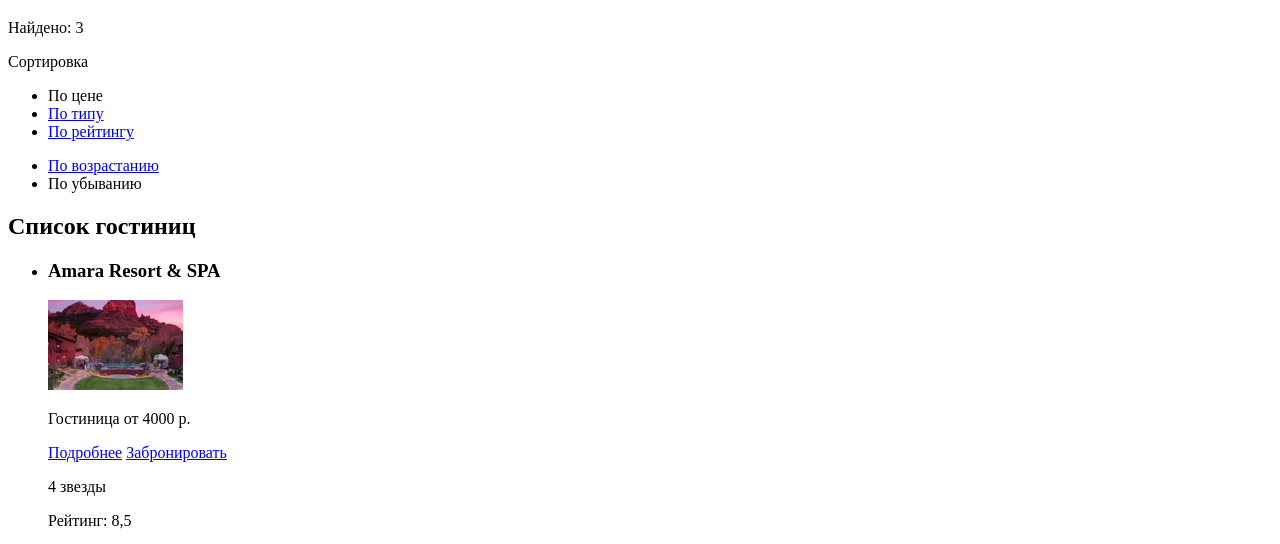
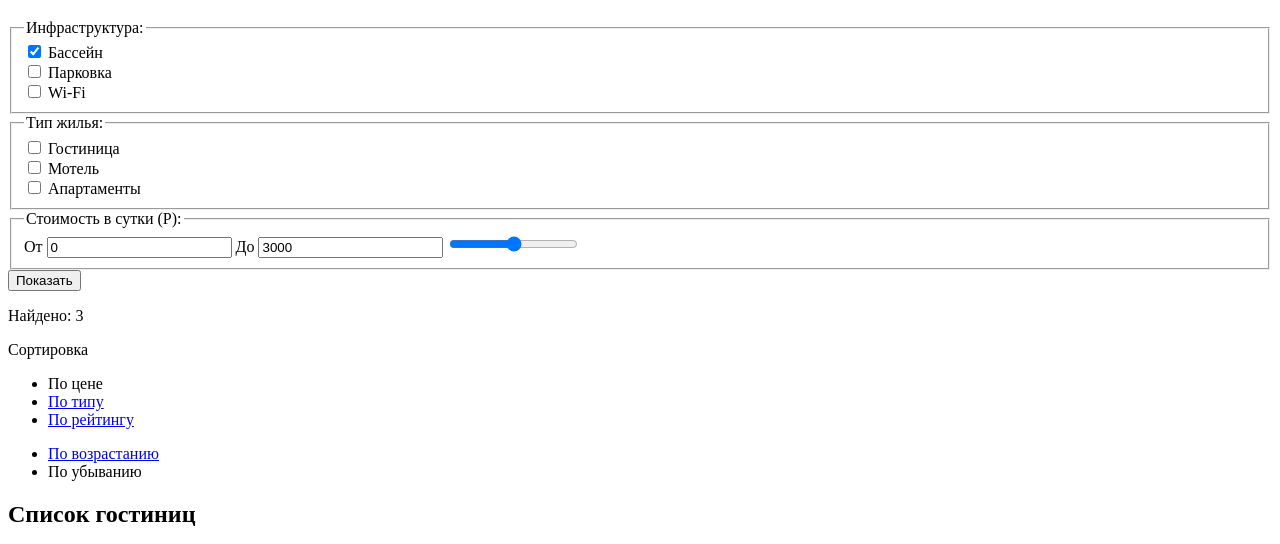
Before and after one commit to ADBrusov/1072293-sedona-27, a plain HTML site: page catalog.html in a window 1280 px wide. Shown: the part 232-776 px from the top of the page. Drawn offline with Linux system fonts and the light colour scheme.

Commit message:
Добавил форму фильтра

```diff
--- a/catalog.html
+++ b/catalog.html
@@ -20,7 +20,39 @@
     </header>
     <main>
       <h1 class="visually-hidden">Гостиницы Седоны</h1>
-      <!-- Здесь обязательно появится форма -->
+      <form action="https://echo.htmlacademy.ru" method="POST">
+        <fieldset>
+          <legend>Инфраструктура:</legend>
+          <input type="checkbox" name="pool" id="pool" checked>
+          <label for="pool">Бассейн</label>
+          <br>
+          <input type="checkbox" name="parking" id="parking">
+          <label for="parking">Парковка</label>
+          <br>
+          <input type="checkbox" name="wifi" id="wifi">
+          <label for="wifi">Wi-Fi</label>
+        </fieldset>
+        <fieldset>
+          <legend>Тип жилья:</legend>
+          <input type="checkbox" name="hotel" id="hotel">
+          <label for="hotel">Гостиница</label>
+          <br>
+          <input type="checkbox" name="motel" id="motel">
+          <label for="motel">Мотель</label>
+          <br>
+          <input type="checkbox" name="apartments" id="apartments">
+          <label for="apartments">Апартаменты</label>
+        </fieldset>
+        <fieldset>
+          <legend>Стоимость в сутки (Р):</legend>
+          <label for="min-value">От</label>
+          <input type="text" name="min-value" id="min-value" value="0">
+          <label for="max-value">До</label>
+          <input type="text" name="max-value" id="max-value" value="3000">
+          <input type="range" name="value" id="value" min="0" max="5000">
+        </fieldset>
+        <button type="submit">Показать</button>
+      </form>
       <section class="hotel-sort">
         <p>Найдено: <span class="hotel-numbers">3</span></p>
         <p>Сортировка</p>
@@ -44,7 +76,7 @@
             <p><span class="hotel-type">Гостиница</span> <span class="hotel-price">от 4000 р.</span></p>
             <a class="hotel-more" href="#">Подробнее</a>
             <a class="hotel-book" href="#">Забронировать</a>
-            <p><span class="hotel-star">4 звезды</span></p>  <!-- Скоро здесь будет изображение в SVG -->
+            <p><span class="hotel-star">4 звезды</span></p>
             <p class="hotel-rating">Рейтинг: 8,5</p>
           </li>
           <li class="hotel-list-item">
@@ -53,7 +85,7 @@
             <p><span class="hotel-type">Мотель</span> <span class="hotel-price">от 3000 р.</span></p>
             <a class="hotel-more" href="#">Подробнее</a>
             <a class="hotel-book" href="#">Забронировать</a>
-            <p><span class="hotel-star">3 звезды</span></p>  <!-- Скоро здесь будет изображение в SVG -->
+            <p><span class="hotel-star">3 звезды</span></p>
             <p class="hotel-rating">Рейтинг: 8,9</p>
           </li>
           <li class="hotel-list-item">
@@ -62,7 +94,7 @@
             <p><span class="hotel-type">Апартаменты</span> <span class="hotel-price">от 2000 р.</span></p>
             <a class="hotel-more" href="#">Подробнее</a>
             <a class="hotel-book" href="#">Забронировать</a>
-            <p><span class="hotel-star">2 звезды</span></p>  <!-- Скоро здесь будет изображение в SVG -->
+            <p><span class="hotel-star">2 звезды</span></p>
             <p class="hotel-rating">Рейтинг: 9,2</p>
           </li>
         </ul>
```
Also changed, not shown: index.html (+4 -4 lines).
